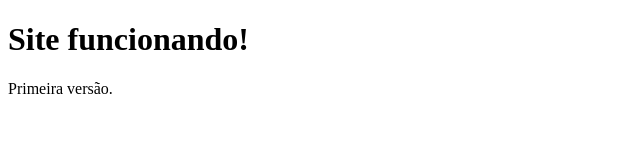
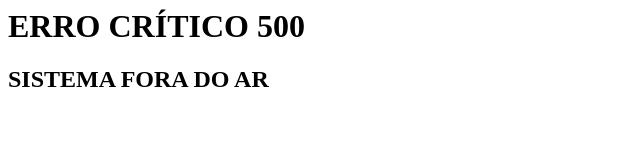
Before and after one commit to Lavespider/atividade-vercel, a plain HTML site: page index.html in a window 1280 px wide. Shown: the whole page, without its empty margins (0-640 px from the left). Drawn offline with Linux system fonts and the light colour scheme.

Commit message:
Update index.html

```diff
--- a/index.html
+++ b/index.html
@@ -1,10 +1,2 @@
-<!DOCTYPE html>
-<html>
-<head>
-    <title>Meu Site</title>
-</head>
-<body>
-    <h1>Site funcionando!</h1>
-    <p>Primeira versão.</p>
-</body>
-</html>
+<h1>ERRO CRÍTICO 500</h1>
+<h2>SISTEMA FORA DO AR</h2>
```
